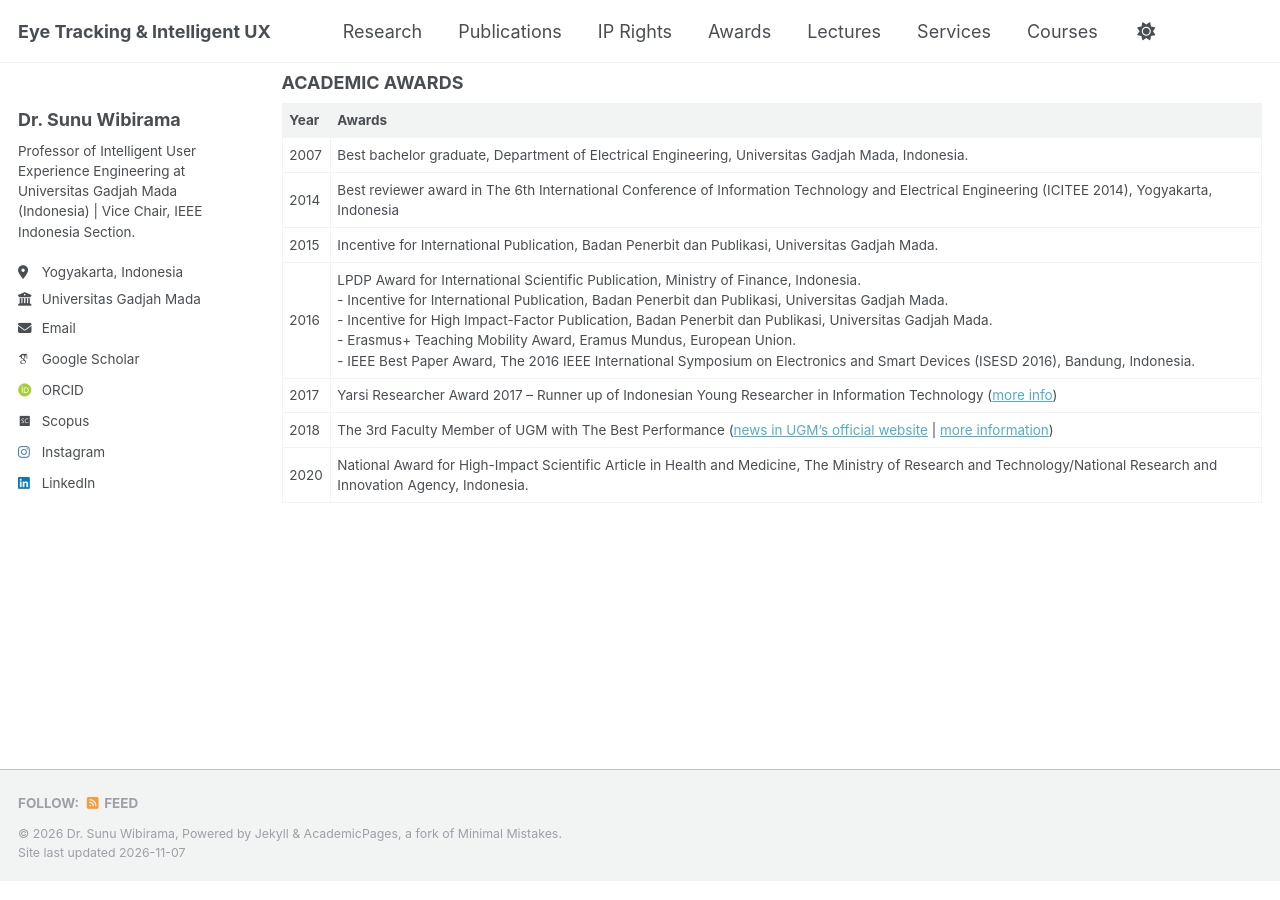
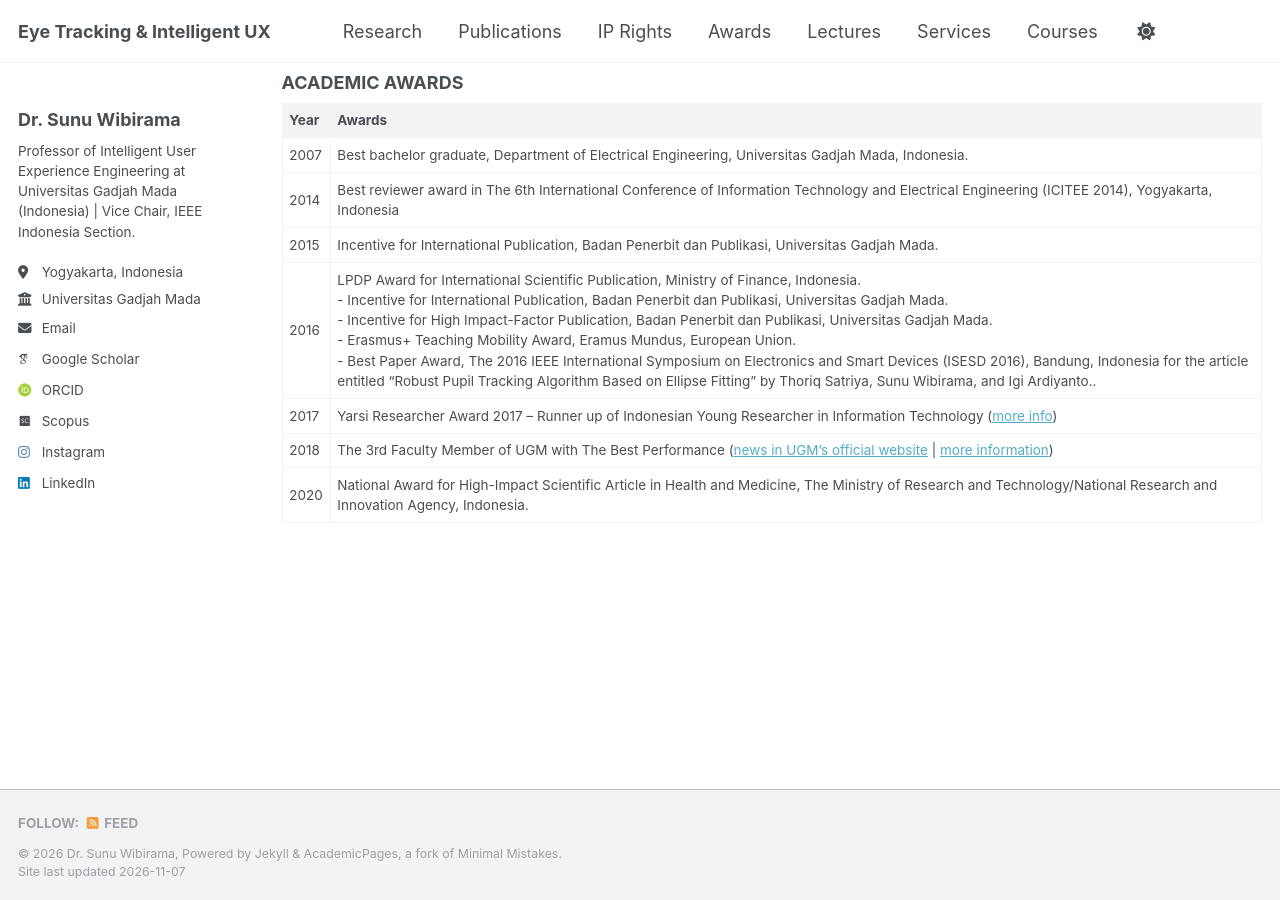
Before and after one commit to wibirama/wibirama.github.io, a Jekyll site: the page built from _pages/awards.md, in a window 1280 px wide and 900 px high, scrolled down 1463 px. Built offline with Jekyll 4.4.1, drawn with Linux system fonts in a browser that asks for light colours; some web fonts are replaced; a script that is not in the unit is left out.

Commit message:
Update awards.md

```diff
--- a/_pages/awards.md
+++ b/_pages/awards.md
@@ -44,7 +44,7 @@ redirect_from:
 | 2007 | Best bachelor graduate, Department of Electrical Engineering, Universitas Gadjah Mada, Indonesia. |
 | 2014 | Best reviewer award in The 6th International Conference of Information Technology and Electrical Engineering (ICITEE 2014), Yogyakarta, Indonesia |
 | 2015 | Incentive for International Publication, Badan Penerbit dan Publikasi, Universitas Gadjah Mada. |
-| 2016 | LPDP Award for International Scientific Publication, Ministry of Finance, Indonesia.<br> - Incentive for International Publication, Badan Penerbit dan Publikasi, Universitas Gadjah Mada.<br> - Incentive for High Impact-Factor Publication, Badan Penerbit dan Publikasi, Universitas Gadjah Mada.<br> - Erasmus+ Teaching Mobility Award, Eramus Mundus, European Union.<br> - IEEE Best Paper Award, The 2016 IEEE International Symposium on Electronics and Smart Devices (ISESD 2016), Bandung, Indonesia. |
+| 2016 | LPDP Award for International Scientific Publication, Ministry of Finance, Indonesia.<br> - Incentive for International Publication, Badan Penerbit dan Publikasi, Universitas Gadjah Mada.<br> - Incentive for High Impact-Factor Publication, Badan Penerbit dan Publikasi, Universitas Gadjah Mada.<br> - Erasmus+ Teaching Mobility Award, Eramus Mundus, European Union.<br> - Best Paper Award, The 2016 IEEE International Symposium on Electronics and Smart Devices (ISESD 2016), Bandung, Indonesia for the article entitled “Robust Pupil Tracking Algorithm Based on Ellipse Fitting” by Thoriq Satriya, Sunu Wibirama, and Igi Ardiyanto.. |
 | 2017 | Yarsi Researcher Award 2017 – Runner up of Indonesian Young Researcher in Information Technology ([more info](http://sunu.staff.ugm.ac.id/2017/05/08/8-may-2017-dr-sunu-wibirama-has-been-awarded-yra2017/)) |
 | 2018 | The 3rd Faculty Member of UGM with The Best Performance ([news in UGM’s official website](https://ugm.ac.id/id/berita/17402-120.penghargaan.untuk.insan.berprestasi.ugm.2018) \| [more information](http://sunu.staff.ugm.ac.id/2018/11/20/20-november-2018-dr-sunu-wibirama-has-been-awarded-faculty-member-with-the-best-performance/)) |
 | 2020 | National Award for High-Impact Scientific Article in Health and Medicine, The Ministry of Research and Technology/National Research and Innovation Agency, Indonesia. |
```
